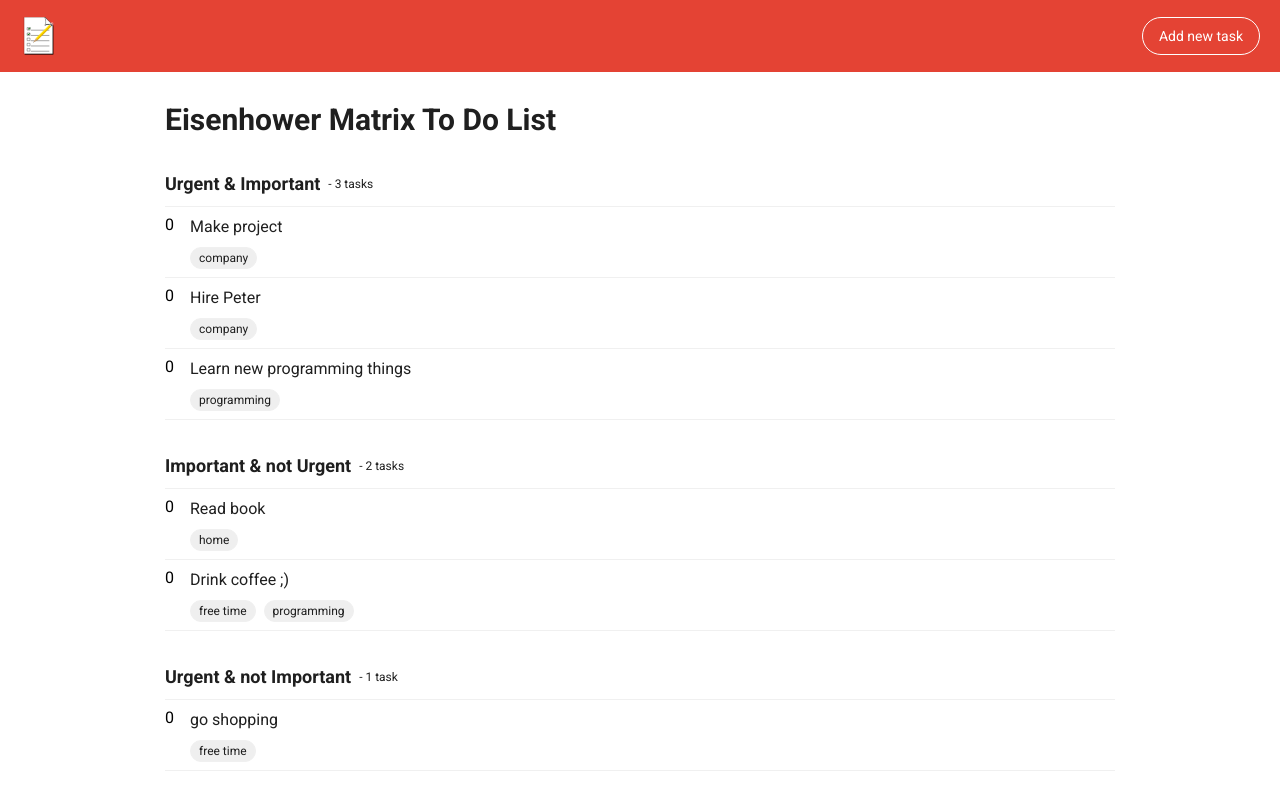
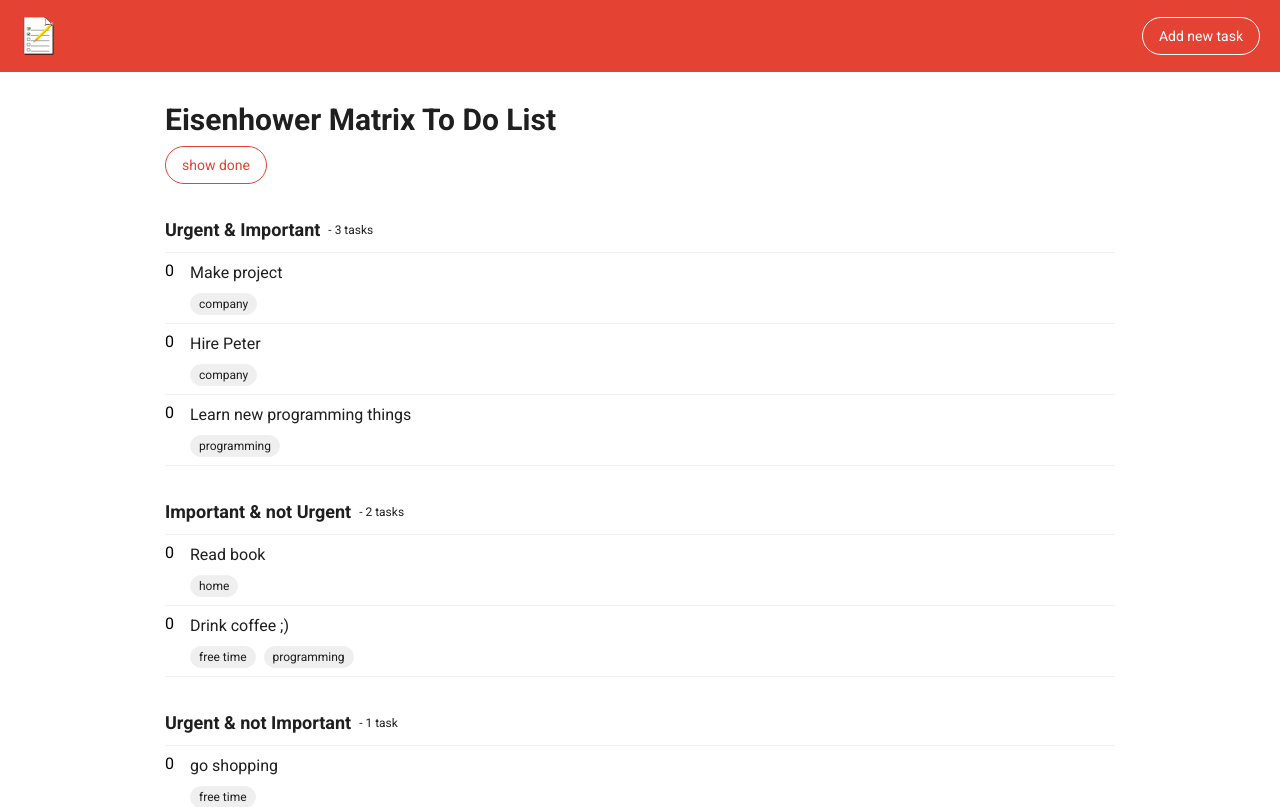
Before and after one commit to PiotrRynio/eisenhower-matrix-to-do-list, a React (Create React App) app: page / in a window 1280 px wide. Shown: the top 807 px of the page. Built offline with nearby package versions, Linux system fonts and the light colour scheme.

Commit message:
feat(project): add showing done tasks

```diff
--- a/src/components/TasksList/TasksList.tsx
+++ b/src/components/TasksList/TasksList.tsx
@@ -5,9 +5,9 @@ import { useTasksLists } from 'hooks';
 import { Typography, TasksListItem } from 'components';
 import { Wrapper, StyledTasksList, StyledHeader } from './TasksList.styles';
 
-type TasksListProps = { id: TaskListsIds; title: string };
+type TasksListProps = { id: TaskListsIds; title: string; isDoneTasksDisplayed?: boolean };
 
-export const TasksList = ({ id, title }: TasksListProps) => {
+export const TasksList = ({ id, title, isDoneTasksDisplayed }: TasksListProps) => {
   const [searchParams] = useSearchParams();
   const { getTasksList } = useTasksLists();
   const tasks = getTasksList(id)?.tasks;
@@ -20,7 +20,7 @@ export const TasksList = ({ id, title }: TasksListProps) => {
     return labels.includes(searchedLabels);
   };
 
-  const filteredTasks = tasks?.filter(filterTasksByLabels);
+  const filteredTasks = tasks?.filter(filterTasksByLabels).filter(({ isDone }) => !!isDoneTasksDisplayed || !isDone);
   const tasksNumber = filteredTasks?.length;
   const taskLabelText = `- ${tasksNumber || 'no'} ${tasksNumber === 1 ? 'task' : 'tasks'}`;
 
--- a/src/mocks/taskListMock.ts
+++ b/src/mocks/taskListMock.ts
@@ -8,6 +8,12 @@ export const tasksListsMock: TasksList[] = [
       { id: '9fa14265-4532-45a9-85ea-5d428d547870', name: 'Make project', labels: ['company'] },
       { id: '2dc2fb5d-6dee-494d-843c-56b8ea2b2917', name: 'Hire Peter', labels: ['company'] },
       { id: 'ae779afb-d41f-4524-9c97-d9b5de7536e1', name: 'Learn new programming things', labels: ['programming'] },
+      {
+        id: '731cd85d-a46c-41c4-bcea-f8793f553b5a',
+        name: 'Call Peter',
+        labels: ['company'],
+        isDone: true,
+      },
     ],
   },
   {
--- a/src/views/Home/Home.styles.tsx
+++ b/src/views/Home/Home.styles.tsx
@@ -1,4 +1,5 @@
 import styled from 'styled-components';
+import { Button } from '../../components';
 
 export const Wrapper = styled.article`
   display: flex;
@@ -7,6 +8,9 @@ export const Wrapper = styled.article`
   justify-content: center;
 `;
 
+export const StyledButton = styled(Button)`
+  margin-top: 8px;
+`;
 export const TaskLists = styled.ul`
   list-style: none;
 `;
--- a/src/views/Home/Home.tsx
+++ b/src/views/Home/Home.tsx
@@ -2,19 +2,24 @@ import { FULL_APP_NAME, SHORT_APP_NAME } from 'constants/names';
 import { tasksListsSchema } from 'constants/tasksListsSchema';
 import { usePageTitle } from 'hooks';
 import { TasksList, Typography } from 'components';
-import { TaskLists } from './Home.styles';
+import { StyledButton, TaskLists } from './Home.styles';
+import { useState } from 'react';
 
 export const Home = () => {
   usePageTitle(`Home | ${SHORT_APP_NAME}`);
+  const [isDoneTasksDisplayed, setIsDoneTasksDisplayed] = useState<boolean>(false);
 
   return (
     <article>
       <header>
         <Typography variant="title">{FULL_APP_NAME}</Typography>
       </header>
+      <StyledButton onClick={() => setIsDoneTasksDisplayed(!isDoneTasksDisplayed)}>
+        {isDoneTasksDisplayed ? 'hide done' : 'show done'}
+      </StyledButton>
       <TaskLists>
         {tasksListsSchema.map((list) => (
-          <TasksList key={list.id} {...list} />
+          <TasksList key={list.id} {...list} isDoneTasksDisplayed={isDoneTasksDisplayed} />
         ))}
       </TaskLists>
     </article>
```
